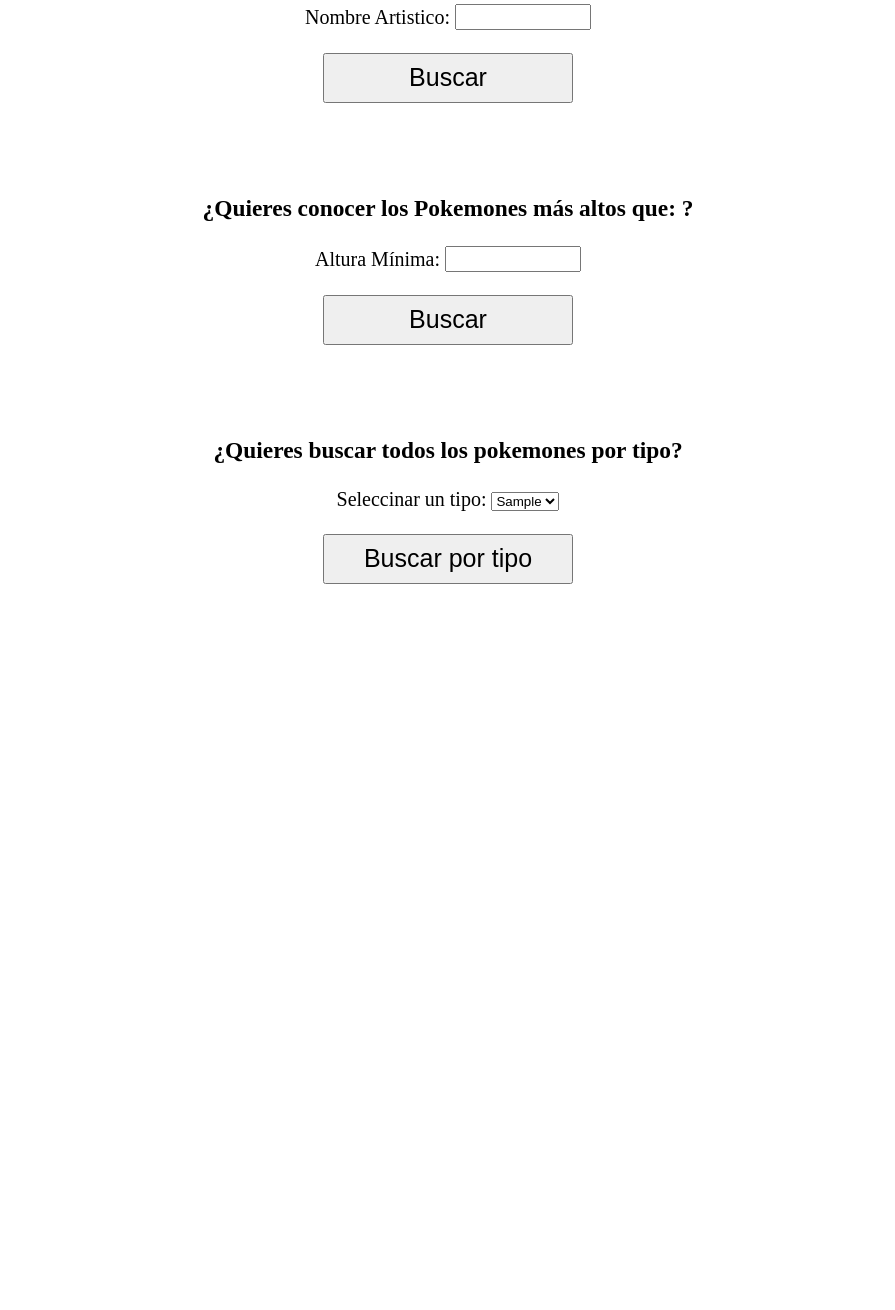
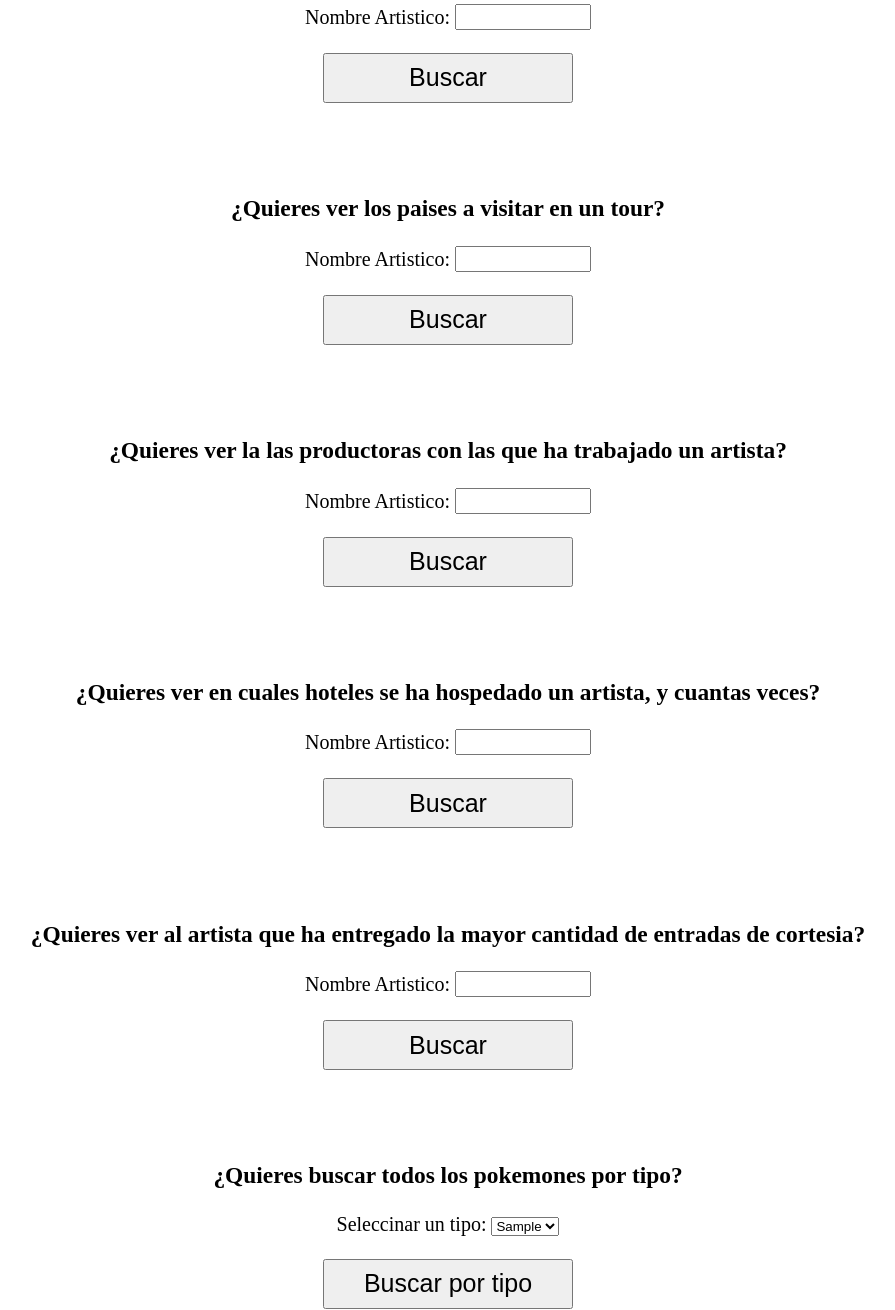
Before and after one commit to Borjampm/Proyecto_BDD, a PHP site: page / in a window 1280 px wide. Shown: the part 671-1981 px from the top of the page, without its empty margins (200-1095 px from the left). Before the commit the page ends 1255 px from the top, so only its background shows below. Run offline with PHP 8.4, Linux system fonts and the light colour scheme; tables that the repository leaves empty or names only in its code hold one stand-in row (values such as "Sample post"); some libraries are stand-ins or nearby versions.

Commit message:
consulta 4

```diff
--- a/index.php
+++ b/index.php
@@ -41,18 +41,56 @@
   <br>
   <br>
   <br>
+<h3 align="center"> ¿Quieres ver los paises a visitar en un tour?</h3>
 
-  <h3 align="center"> ¿Quieres conocer los Pokemones más altos que: ?</h3>
+<form align="center" action="consultas/4.php" method="post">
+  Nombre Artistico:
+  <input type="text" name="nombre">
+  <br/><br/>
+  <input type="submit" value="Buscar">
+</form>
 
-  <form align="center" action="consultas/consulta_altura.php" method="post">
-    Altura Mínima:
-    <input type="text" name="altura">
-    <br/><br/>
-    <input type="submit" value="Buscar">
-  </form>
   <br>
   <br>
   <br>
+<h3 align="center"> ¿Quieres ver la las productoras con las que ha trabajado un artista?</h3>
+
+<form align="center" action="consultas/5.php" method="post">
+  Nombre Artistico:
+  <input type="text" name="nombre">
+  <br/><br/>
+  <input type="submit" value="Buscar">
+</form>
+
+  <br>
+  <br>
+  <br>
+<h3 align="center"> ¿Quieres ver en cuales hoteles se ha hospedado un artista, y cuantas veces?</h3>
+
+<form align="center" action="consultas/6.php" method="post">
+  Nombre Artistico:
+  <input type="text" name="nombre">
+  <br/><br/>
+  <input type="submit" value="Buscar">
+</form>
+
+  <br>
+  <br>
+  <br>
+<h3 align="center"> ¿Quieres ver al artista que ha entregado la mayor cantidad de entradas de cortesia?</h3>
+
+<form align="center" action="consultas/7.php" method="post">
+  Nombre Artistico:
+  <input type="text" name="nombre">
+  <br/><br/>
+  <input type="submit" value="Buscar">
+</form>
+
+  <br>
+  <br>
+  <br>
+
+
 
   <h3 align="center">¿Quieres buscar todos los pokemones por tipo?</h3>
 
```
Also changed, not shown: consultas/4.php (added, +31 -0 lines).
